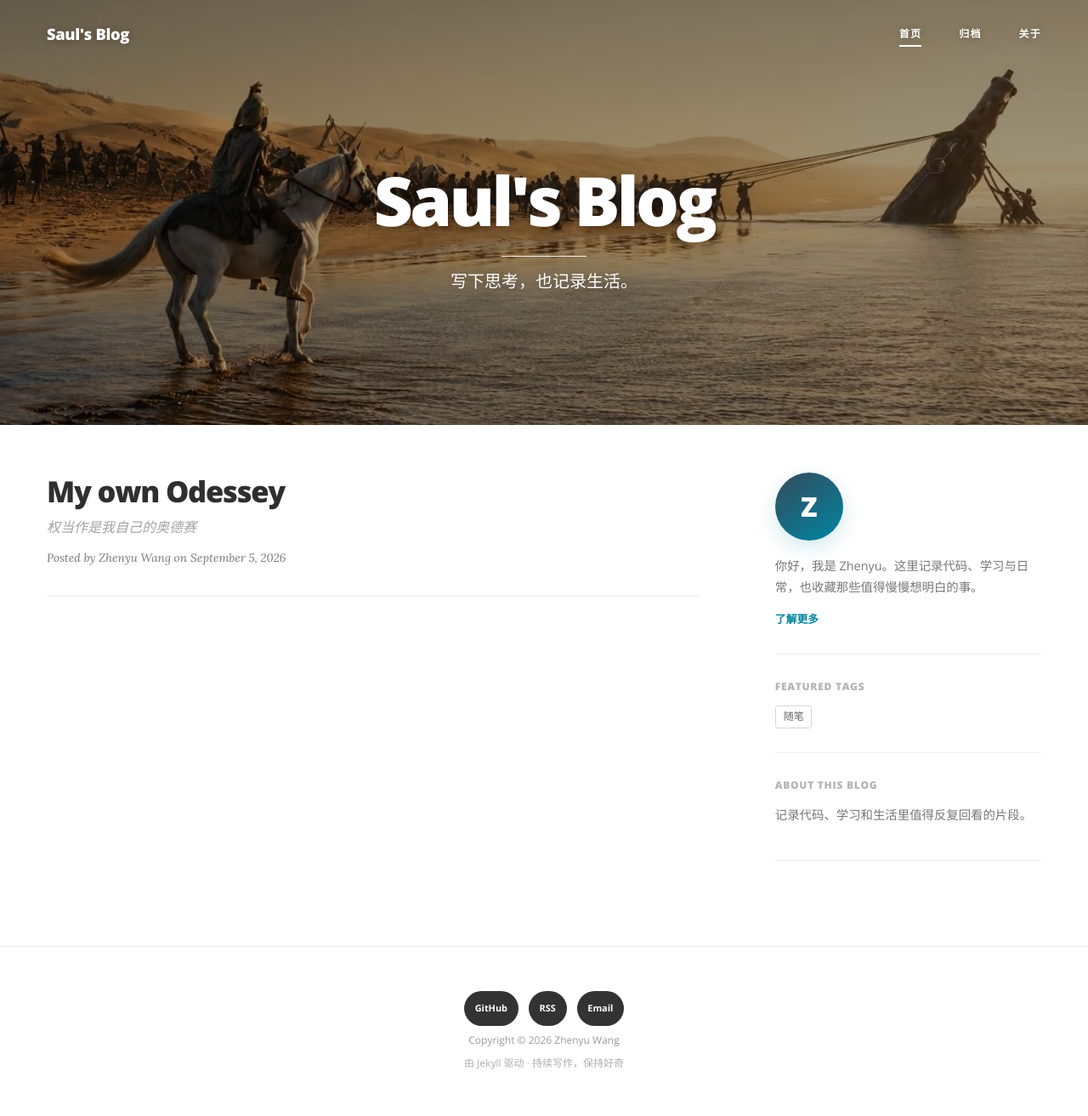
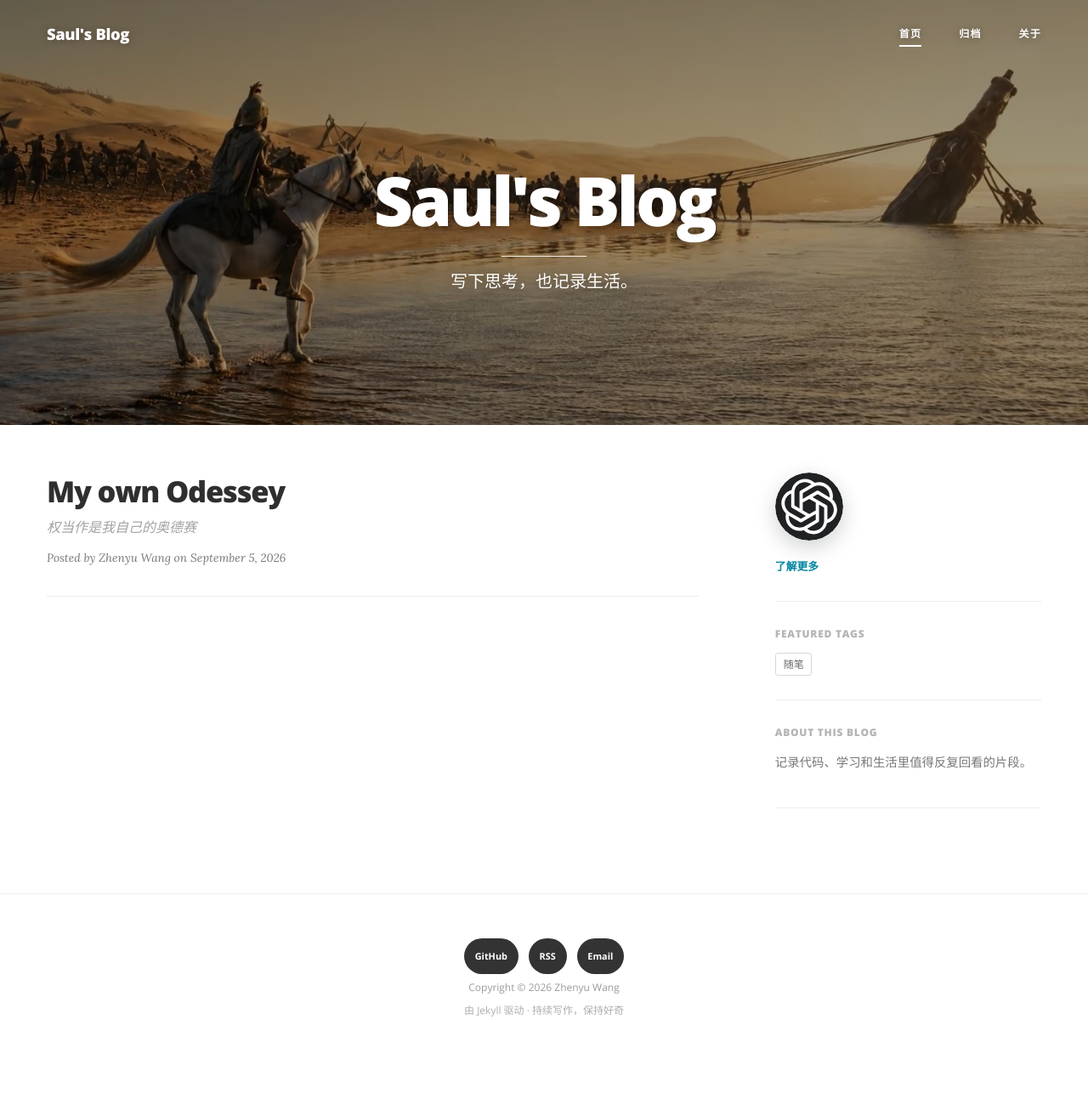
Before and after one commit to xingfenyizhen/xingfenyizhen.github.io, a Jekyll site: the page built from index.html, in a window 1280 px wide. Shown: the whole page at 85% size. Built offline with Jekyll 4.4.1, drawn with Linux system fonts in a browser that asks for light colours; after the commit the page ends 1251 px from its top, so only the background shows below that.

Commit message:
Convert site to a personal blog

```diff
--- a/_config.yml
+++ b/_config.yml
@@ -6,7 +6,6 @@ baseurl: ""
 lang: "zh-CN"
 timezone: "Asia/Shanghai"
 header_image: "/assets/img/1.jpg"
-sidebar_description: "你好，我是 Zhenyu。这里记录代码、学习与日常，也收藏那些值得慢慢想明白的事。"
 github_username: "xingfenyizhen"
 
 author:
--- a/_layouts/default.html
+++ b/_layouts/default.html
@@ -5,16 +5,16 @@
     <meta name="viewport" content="width=device-width, initial-scale=1, viewport-fit=cover">
     <meta name="theme-color" content="#111111">
     {% assign page_description = page.description | default: page.excerpt | default: site.description | strip_html | strip_newlines | truncate: 160 %}
+    {% assign asset_version = site.github.build_revision %}
+    {% unless asset_version %}{% assign asset_version = site.time | date: "%s" %}{% endunless %}
     <title>{% if page.url == '/' %}{{ site.title }}{% else %}{{ page.title }} · {{ site.title }}{% endif %}</title>
     <meta name="description" content="{{ page_description | escape }}">
     <link rel="canonical" href="{{ page.url | absolute_url }}">
-    <link rel="icon" href="{{ '/assets/favicon.svg' | relative_url }}" type="image/svg+xml">
+    <link rel="icon" href="{{ '/assets/favicon.svg' | relative_url }}?v={{ asset_version }}" type="image/svg+xml">
     <link rel="alternate" type="application/atom+xml" title="{{ site.title }}" href="{{ '/feed.xml' | relative_url }}">
     <link rel="preconnect" href="https://fonts.googleapis.com">
     <link rel="preconnect" href="https://fonts.gstatic.com" crossorigin>
     <link href="https://fonts.googleapis.com/css2?family=Lora:ital,wght@0,400;0,600;1,400&family=Open+Sans:wght@400;600;700;800&display=swap" rel="stylesheet">
-    {% assign asset_version = site.github.build_revision %}
-    {% unless asset_version %}{% assign asset_version = site.time | date: "%s" %}{% endunless %}
     <link rel="stylesheet" href="{{ '/assets/css/hux-theme.css' | relative_url }}?v={{ asset_version }}">
   </head>
   <body>
--- a/_layouts/home.html
+++ b/_layouts/home.html
@@ -31,8 +31,7 @@ layout: default
 
   <aside class="sidebar" aria-label="博客信息">
     <section class="about-card">
-      <div class="avatar" aria-hidden="true">Z</div>
-      <p>{{ site.sidebar_description }}</p>
+      <img class="avatar" src="{{ '/assets/favicon.svg' | relative_url }}" alt="GPT 图标">
       <a class="text-link" href="{{ '/about/' | relative_url }}">了解更多</a>
     </section>
 
--- a/_layouts/page.html
+++ b/_layouts/page.html
@@ -16,8 +16,7 @@ layout: default
   </article>
   <aside class="sidebar compact-sidebar" aria-label="博客信息">
     <section class="about-card">
-      <div class="avatar" aria-hidden="true">Z</div>
-      <p>{{ site.sidebar_description }}</p>
+      <img class="avatar" src="{{ '/assets/favicon.svg' | relative_url }}" alt="GPT 图标">
     </section>
   </aside>
 </div>
--- a/assets/css/hux-theme.css
+++ b/assets/css/hux-theme.css
@@ -360,16 +360,10 @@ img {
 .avatar {
   width: 5rem;
   height: 5rem;
-  display: grid;
-  place-items: center;
+  display: block;
   margin-bottom: 1.15rem;
-  color: #fff;
-  background: linear-gradient(145deg, #344b5c, var(--accent));
   border-radius: 50%;
-  box-shadow: 0 8px 24px rgba(0, 133, 161, .18);
-  font-family: "Open Sans", sans-serif;
-  font-size: 2rem;
-  font-weight: 800;
+  box-shadow: 0 8px 24px rgba(32, 33, 35, .2);
 }
 
 .about-card p,
```
Also changed, not shown: assets/favicon.svg.
